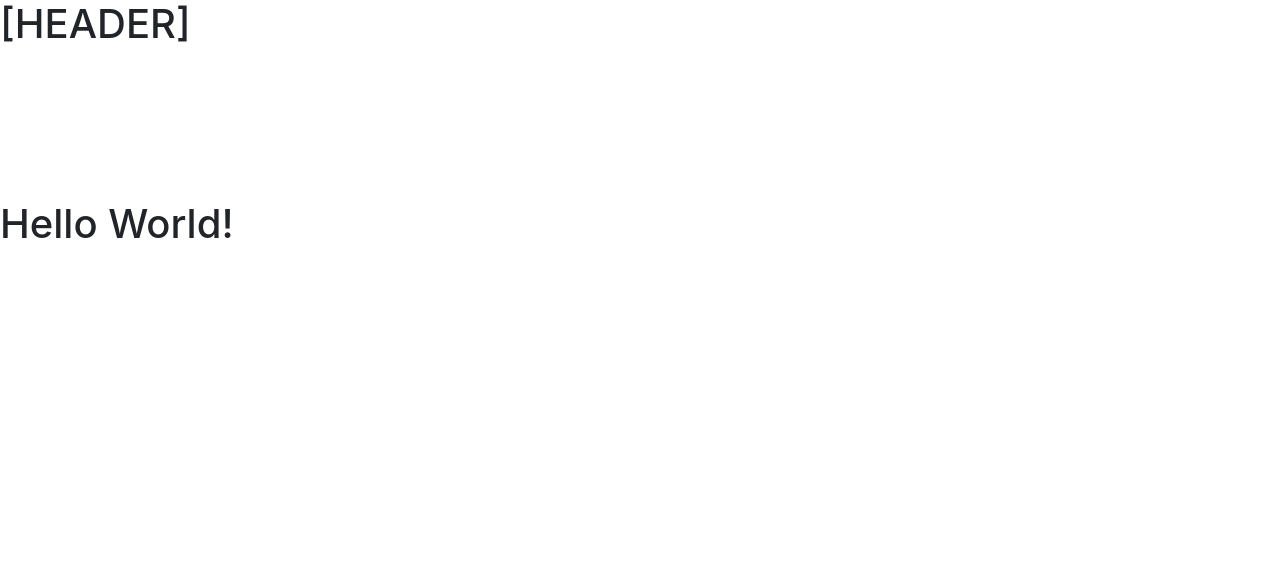
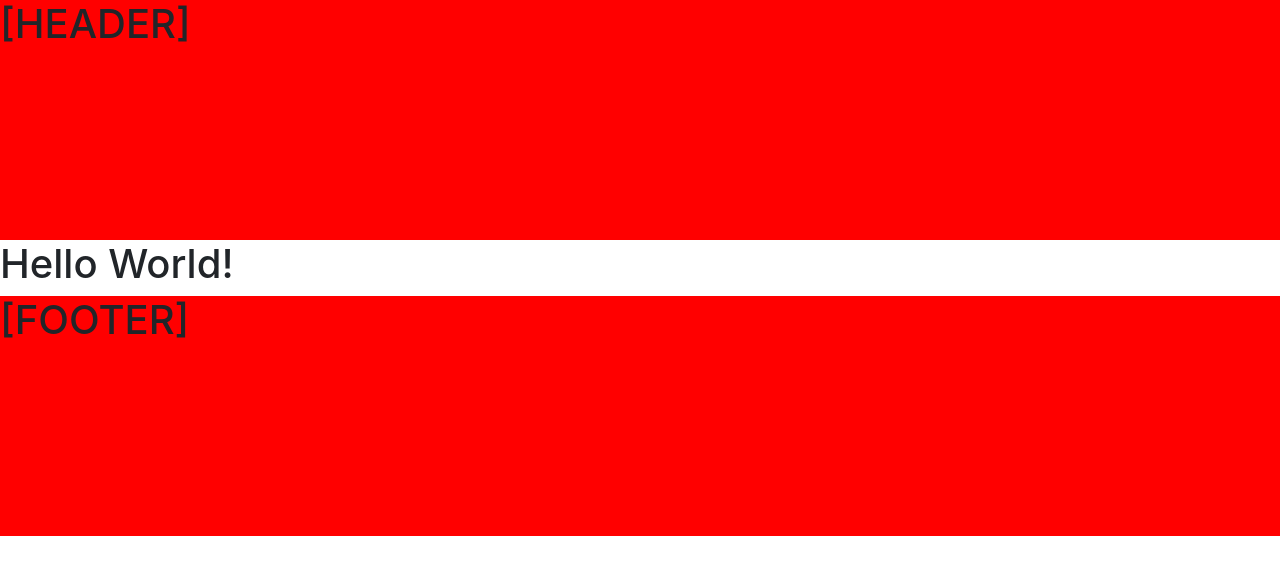
Before and after one commit to Pranav132/OnlyPlanes, a Django app: page /home/ in a window 1280 px wide. Shown: the top 575 px of the page. Run offline with Django 4.2, Linux system fonts and the light colour scheme; some libraries are stand-ins or nearby versions.

Commit message:
added footer

```diff
--- a/onlyplanes/home/templates/layout.html
+++ b/onlyplanes/home/templates/layout.html
@@ -33,18 +33,15 @@
     <title>{% block title %}{% endblock %}</title>
 </head>
 <header>
-    <div style="height: 200px;"><h1>[HEADER]</h1></div>
+    <!-- NAVBAR -->
+    <div style="height: 30vh;background: red;"><h1>[HEADER]</h1></div>
+    <!--  -->
 </header>
 <body>
-    <!-- NAVBAR -->
-    <!--  -->
 
     <!-- use this for main html -->
     {% block content %}
     {% endblock %}
-
-    <!-- FOOTER -->
-    <!--  -->
 
     <!-- EXTRA SCRIPTS FOR BOOTSTRAP -->
     <script src="https://code.jquery.com/jquery-3.3.1.slim.min.js" integrity="sha384-q8i/X+965DzO0rT7abK41JStQIAqVgRVzpbzo5smXKp4YfRvH+8abtTE1Pi6jizo" crossorigin="anonymous"></script>
@@ -53,6 +50,8 @@
     <!--  -->
 </body>
 <footer>
-
+<!-- FOOTER -->
+<div style="height: 30vh;background: red;"><h1>[FOOTER]</h1></div>
+    <!--  -->
 </footer>
 </html>
```
